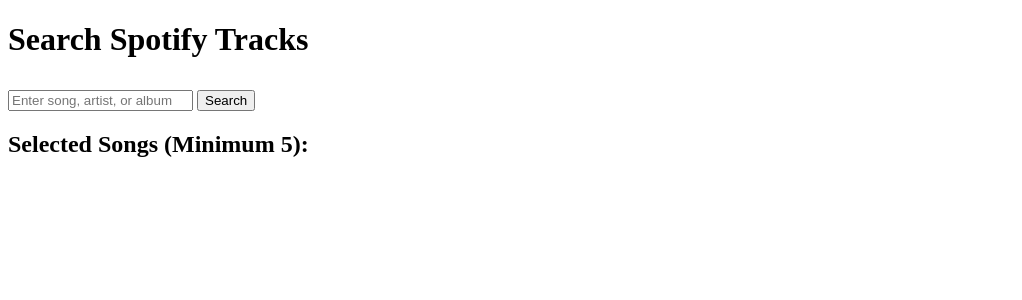
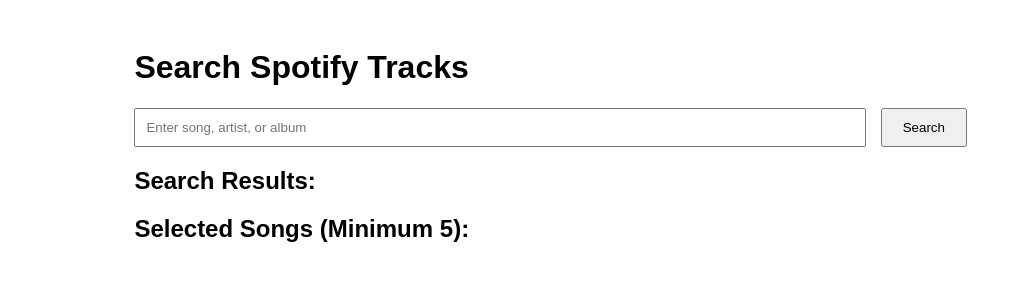
Before and after one commit to Alex350123/Passwordmania, a Django app: page /select_music/ in a window 1280 px wide. Shown: the top 300 px of the page, without its empty margins (0-1022 px from the left). Run offline with Django 4.2, Linux system fonts and the light colour scheme.

Commit message:
pass页面改进

```diff
--- a/TFA/admin.py
+++ b/TFA/admin.py
@@ -6,7 +6,7 @@ from .models import CustomUser, Music
 
 class CustomUserAdmin(UserAdmin):
     model = CustomUser
-    list_display = ('email', 'user_name', 'is_staff', 'is_active', 'display_music')
+    list_display = ('email', 'user_name', 'is_staff', 'music_authenticated', 'display_music')
     list_filter = ('is_staff', 'is_active', 'groups')
     search_fields = ('email', 'user_name')
     ordering = ('email',)
--- a/TFA/views.py
+++ b/TFA/views.py
@@ -73,6 +73,8 @@ def save_music(request):
     spotify_ids = request.data.get('spotify_ids', [])  # 获取歌曲列表
 
     user = get_object_or_404(CustomUser, id=user_id)  # 获取用户
+    user.music_authenticated = True
+    user.save()
     music_objects = []
 
     for spotify_data in spotify_ids:
@@ -114,7 +116,7 @@ class LoginAPIView(APIView):
             user = serializer.validated_data
             if user:
                 token, created = Token.objects.get_or_create(user=user)
-                return Response({'token': token.key,'id':user.id}, status=status.HTTP_200_OK)
+                return Response({'token': token.key,'id':user.id,'music_auth': user.music_authenticated}, status=status.HTTP_200_OK)
             else:
                 return Response({'error': 'Invalid credentials'}, status=status.HTTP_401_UNAUTHORIZED)
         return Response(serializer.errors, status=status.HTTP_400_BAD_REQUEST)
--- a/templates/pass.html
+++ b/templates/pass.html
@@ -7,7 +7,6 @@
     <script src="https://cdn.tailwindcss.com"></script>
 </head>
 <body class="bg-white h-screen relative">
-    <!-- 右上角用户账号 -->
     <div class="absolute top-4 right-4">
         <span id="accountDisplay" class="cursor-pointer font-semibold text-blue-600" onclick="toggleUserMenu()">加载中...</span>
         <div id="userMenu" class="hidden bg-white shadow-md rounded-lg p-4 mt-2 absolute right-0 w-48">
@@ -22,7 +21,7 @@
         </div>
     </div>
 
-    <!-- 主内容区域 -->
+
     <div class="flex items-center justify-center h-full">
         <div class="text-center">
             <h2 class="text-3xl font-bold mb-4 text-green-500">Login Success🎉</h2>
--- a/templates/selectmusic.html
+++ b/templates/selectmusic.html
@@ -5,30 +5,66 @@
     <meta name="viewport" content="width=device-width, initial-scale=1.0">
     <title>Spotify Song Selector</title>
     <style>
+        body {
+            font-family: Arial, sans-serif;
+        }
+        .container {
+            width: 80%;
+            margin: 0 auto;
+            padding: 20px;
+        }
+        .top-section, .results-section, .selected-section {
+            margin: 20px 0;
+        }
+        .results-item, .selected-item {
+            display: flex;
+            justify-content: space-between;
+            align-items: center;
+            margin: 10px 0;
+            padding: 10px;
+            border: 1px solid #ccc;
+            border-radius: 5px;
+        }
+        .results-item audio, .selected-item audio {
+            flex: 1;
+        }
+        .button-container {
+            margin-left: 10px;
+        }
         .selected {
             color: green;
             font-weight: bold;
         }
-        .result-item {
+        button {
             cursor: pointer;
         }
-        button {
-            margin-top: 10px;
+        #searchQuery {
+            width: 70%;
+            padding: 10px;
+            margin-right: 10px;
+        }
+        #searchButton {
+            padding: 10px 20px;
         }
     </style>
 </head>
 <body>
+    <div class="container">
+        <div class="top-section">
             <h1>Search Spotify Tracks</h1>
             <input type="text" id="searchQuery" placeholder="Enter song, artist, or album">
-    <button type="button" onclick="searchSongs()">Search</button>
-
-    <form id="songsForm" onsubmit="submitSongs(event)">
-        {% csrf_token %}
+            <button type="button" id="searchButton" onclick="searchSongs()">Search</button>
+        </div>
+        <div class="results-section">
+            <h2>Search Results:</h2>
             <ul id="resultsList"></ul>
+        </div>
+        <div class="selected-section">
             <h2>Selected Songs (Minimum 5):</h2>
             <ul id="selectedSongsList"></ul>
             <button type="submit" style="display:none;" id="submitBtn">Submit Selected Songs</button>
-    </form>
+        </div>
+    </div>
 
     <script>
         let selectedSongs = new Map();
@@ -131,7 +167,7 @@
                     refreshSelectedSongs();
                 };
 
-                songLi.appendChild(audio);
+
                 songLi.appendChild(removeButton);
                 selectedSongsList.appendChild(songLi);
             });
```
Also changed, not shown: TFA/models.py (+4 -4 lines), templates/login.html (+11 -2 lines). Lines whose indentation alone changed are shown as unchanged.
